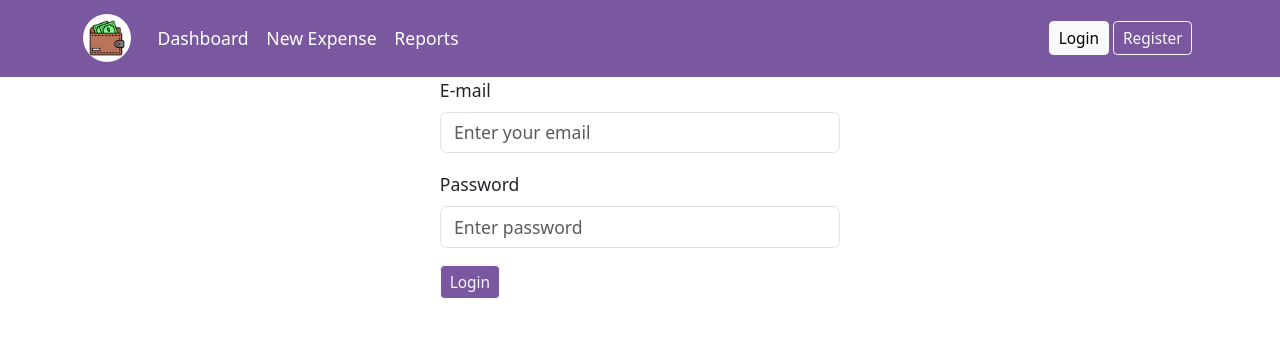
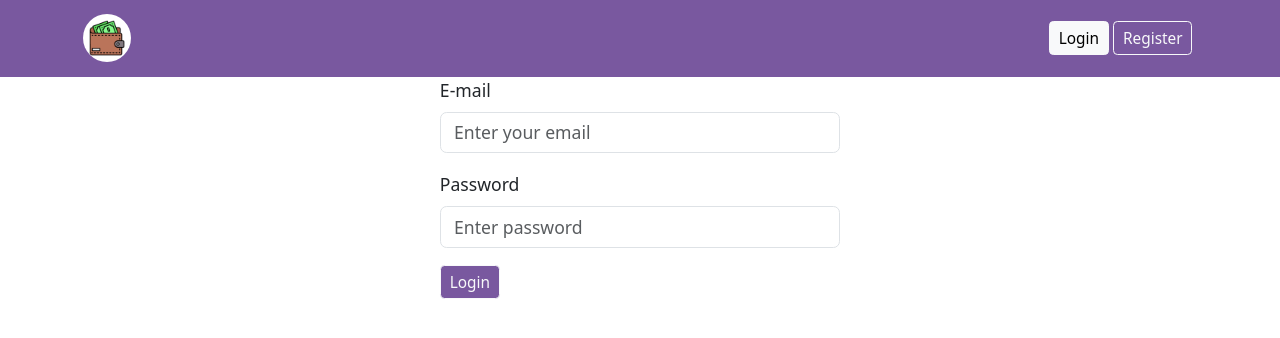
Before and after one commit to Russole/Expense-Application, a React (Vite) app in the folder Frontend/webapp/: page /login in a window 1280 px wide. Shown: the top 338 px of the page. Built offline with nearby package versions, Linux system fonts and the light colour scheme.

Commit message:
Secure the three buttons on the Navbar
- Secure Dashboard, New Expense and Reports button.

```diff
--- a/Frontend/webapp/src/components/Navbar.tsx
+++ b/Frontend/webapp/src/components/Navbar.tsx
@@ -15,6 +15,7 @@ const Navbar = () => {
       <div className="container">
         <Logo />
         <div className="collapse navbar-collapse" id="navbarNav">
+          {isAuthenticated ? (
             <div className="navbar-nav">
               <NavLink className="nav-link" to="/">
                 Dashboard
@@ -28,6 +29,7 @@ const Navbar = () => {
                 Reports
               </NavLink>
             </div>
+          ) : null}
         </div>
         <div className="d-flex" role="search">
           {!isAuthenticated ? (
```
Lines whose indentation alone changed are shown as unchanged.
